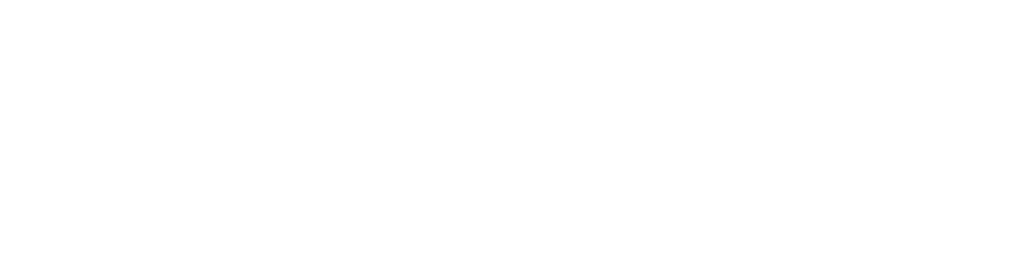
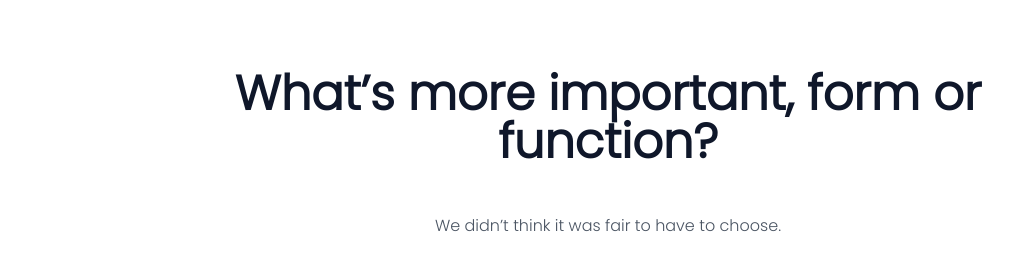
Before and after one commit to Avi-s-Work/noze, a Next.js app: page / in a window 1280 px wide. Shown: the part 1738-2008 px from the top of the page, without its empty margins (32-1045 px from the left). Before the commit the page ends 1712 px from the top, so only its background shows below. Built offline with nearby package versions, Linux system fonts and the light colour scheme.

Commit message:
important

```diff
--- a/components/Layout.js
+++ b/components/Layout.js
@@ -3,6 +3,7 @@
 import Making from "../components/making";
 import Conquer from "../components/conquer";
 import Break from "../components/break";
+import Important from "../components/important";
 export default function Layout({ children }) {
   return (
     <>
@@ -11,6 +12,7 @@
       <Making />
       <Conquer />
       <Break />
+      <Important />
       <main>{children}</main>
     </>
   );
--- /dev/null
+++ b/components/important.js
@@ -0,0 +1,22 @@
+export default function Important() {
+  return (
+    <>
+      <div className="flex-col justify-center py-24">
+        <div className="px-52 pb-16">
+          <h1 className="text-center pb-12 text-5xl text-slate-900 font-bold">
+            What’s more important, form or function?
+          </h1>
+          <p className="text-center text-md text-gray-600">
+            We didn’t think it was fair to have to choose.
+          </p>
+        </div>
+        <video
+          src="https://getnoze.com/wp-content/uploads/2021/08/WALP.mp4"
+          autoPlay
+          loop
+          muted="muted"
+        ></video>
+      </div>
+    </>
+  );
+}
```
